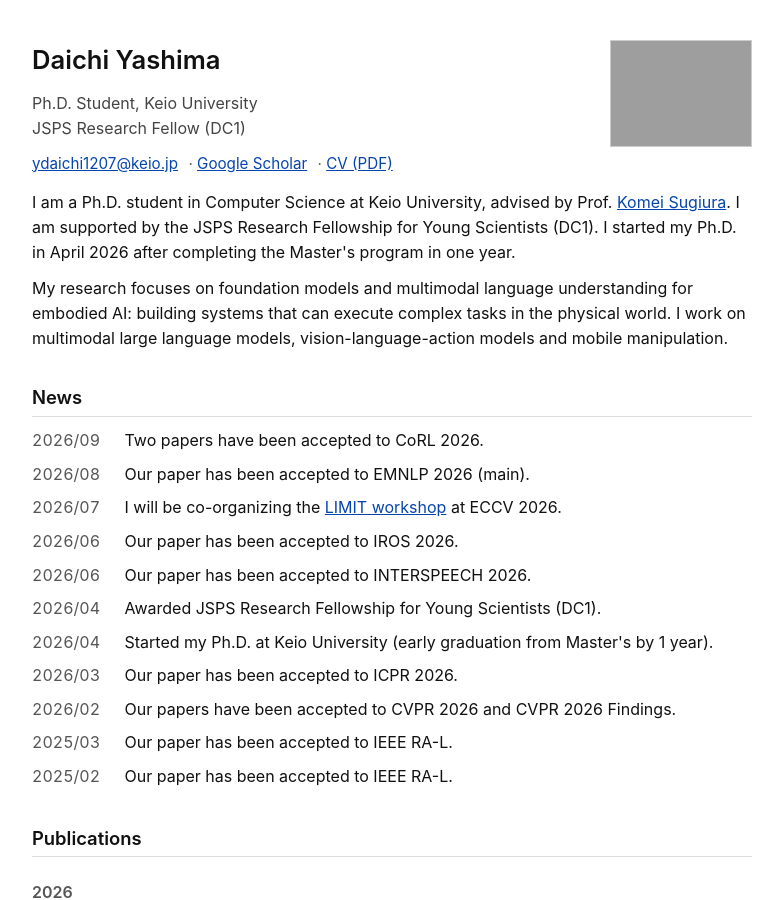
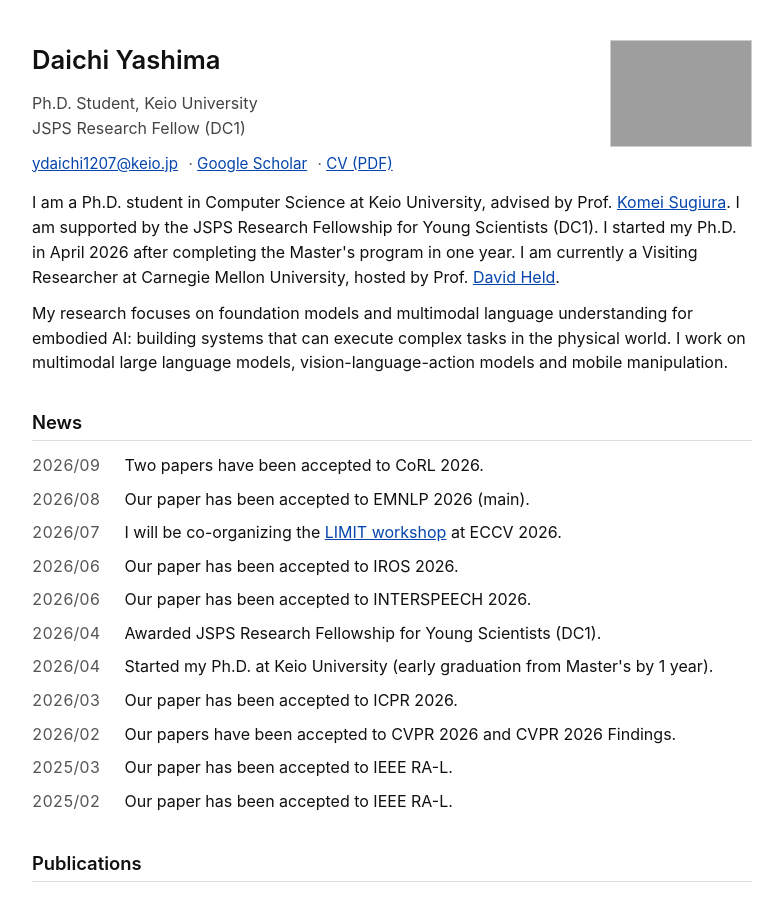
Before and after one commit to daichi1207/daichi1207.github.io, a Jekyll site: the page built from _pages/about.md, in a window 1280 px wide and 900 px high. Shown: the whole window, without its empty margins (248-1031 px from the left). Built offline with Jekyll 4.4.1, drawn with Linux system fonts in a browser that asks for light colours; some of the changed text lies outside the part shown.

Commit message:
:memo: up

```diff
--- a/_pages/about.md
+++ b/_pages/about.md
@@ -13,7 +13,7 @@ redirect_from:
 ---
 
 <p>
-I am a Ph.D. student in Computer Science at Keio University, advised by Prof. <a href="https://komeisugiura.jp/index_en.html">Komei Sugiura</a>. I am supported by the JSPS Research Fellowship for Young Scientists (DC1). I started my Ph.D. in April 2026 after completing the Master's program in one year.
+I am a Ph.D. student in Computer Science at Keio University, advised by Prof. <a href="https://komeisugiura.jp/index_en.html">Komei Sugiura</a>. I am supported by the JSPS Research Fellowship for Young Scientists (DC1). I started my Ph.D. in April 2026 after completing the Master's program in one year. I am currently a Visiting Researcher at Carnegie Mellon University, hosted by Prof. <a href="https://davheld.github.io/">David Held</a>.
 </p>
 
 <p>
@@ -84,15 +84,17 @@ My research focuses on foundation models and multimodal language understanding f
 
 <h3>Research</h3>
 <ul>
-  <li><b>SMILab, Keio University</b>. Research Assistant. Jan. 2025 to Current.</li>
+  <li><b>Carnegie Mellon University</b>. Visiting Researcher. Sep. 2026 to Current.</li>
+  <li><b>SMILab, Keio University</b>. Research Assistant. Jan. 2025 to Mar. 2026.</li>
   <li><b>AIRoA, Tokyo</b>. Intern Research Scientist. Dec. 2025 to Mar. 2026.</li>
   <li><b>HSRTX, Tokyo University</b>. Research Assistant. Jan. 2025 to Nov. 2025.</li>
-  <li><b>LLM-jp, NII LLMC</b>. Research Assistant. Sep. 2024 to Current.</li>
+  <li><b>LLM-jp, NII LLMC</b>. Research Assistant. Sep. 2024 to Aug. 2026.</li>
 </ul>
 
 <h2 id="fellowships">Fellowships</h2>
 <ul>
   <li><b>JSPS Research Fellowship for Young Scientists (DC1)</b>. JPY 220K/month. Apr. 2026 to Mar. 2029.</li>
+  <li><b>JST Broadening Opportunities for Outstanding young researchers and doctoral students in STrategic areas (BOOST)</b>.</li>
 </ul>
 
 <h2 id="talks">Talks</h2>
```
